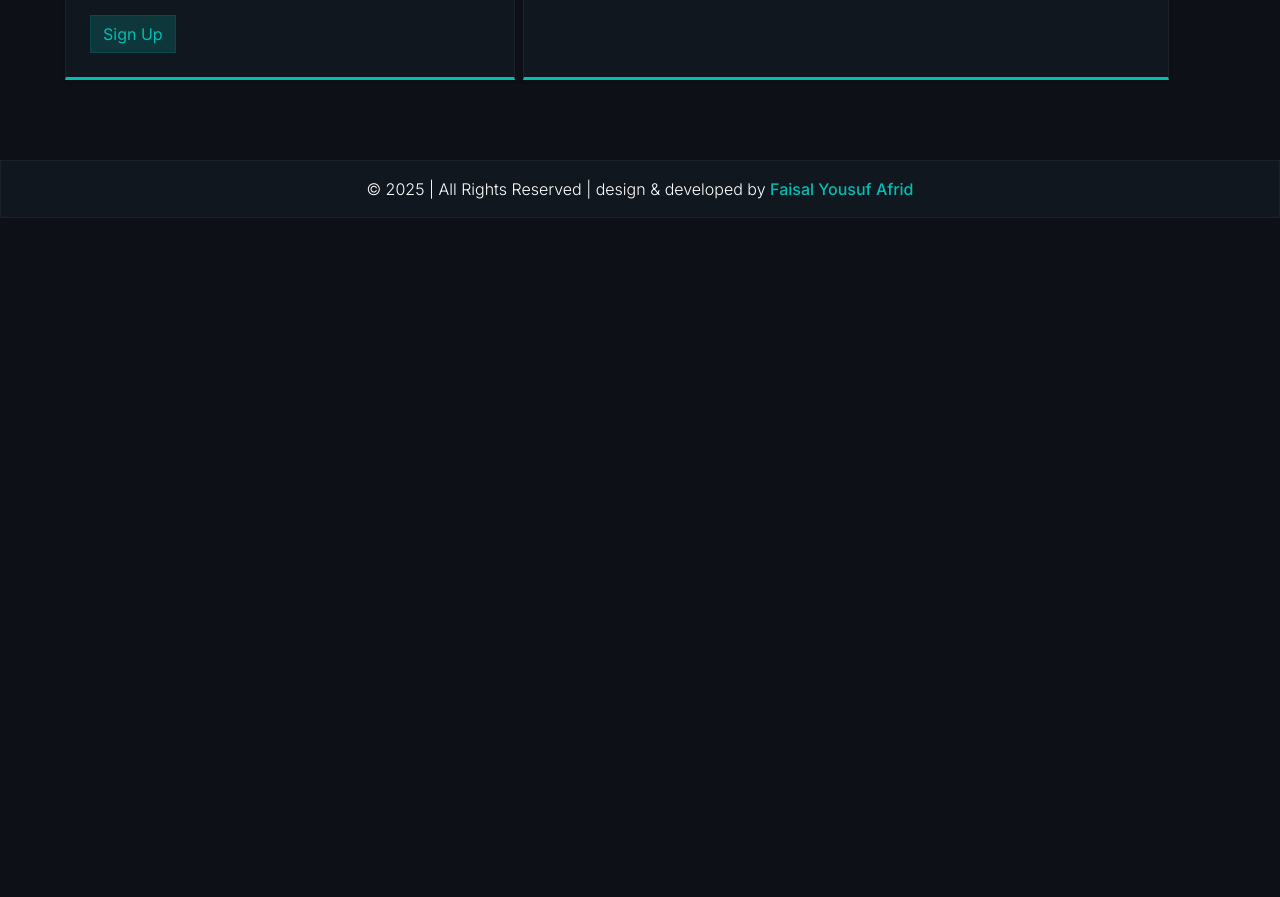
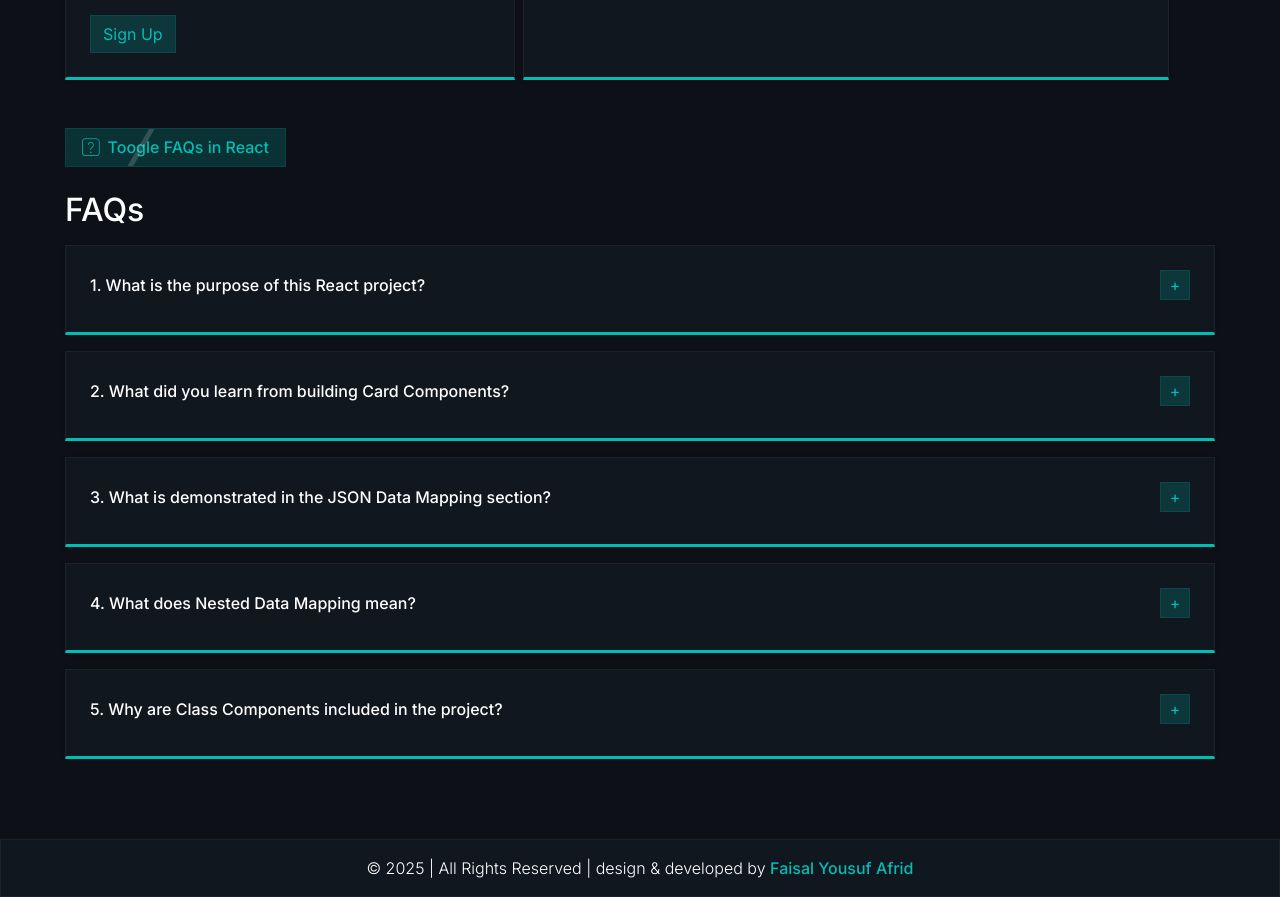
Before and after one commit to Afrid2004/React-App, a React (Vite) app: page / in a window 1280 px wide. Shown: the part 6240-7137 px from the top of the page. Before the commit the page ends 6458 px from the top, so only its background shows below. Built offline with nearby package versions, Linux system fonts and the light colour scheme; some icons are missing.

Commit message:
faqs toggler added

```diff
--- a/src/App.css
+++ b/src/App.css
@@ -479,6 +479,22 @@ p>i {
     transform: scale(1.2);
 }
 
+.show {
+    animation: fade-in 1.2s cubic-bezier(0.390, 0.575, 0.565, 1.000) both;
+}
+
+@keyframes fade-in {
+    0% {
+        opacity: 0;
+    }
+
+    100% {
+        opacity: 1;
+    }
+}
+
+
+
 /*====================responsive css========================*/
 
 @media (min-width:400px) {
--- a/src/App.jsx
+++ b/src/App.jsx
@@ -13,6 +13,7 @@ import EventhandlerOnchange from "./components/eventhandler-onchange";
 import StateLifting from "./components/State_Lifting/home";
 import FormFormik from "./components/form-formik";
 import Main from "./components/Form_Validation/main";
+import FAQsMain from "./components/FAQs/main";
 
 
 var name, heading, cardbody;
@@ -316,6 +317,21 @@ function App() {
                 </div>
               </div>
             </div>
+
+            {/* Toogle FAQs in React */}
+            <div className="form-formik-div custom">
+              <div>
+                <div className="category">
+                  <p>
+                    <i class="fi fi-tr-question-square"></i> Toogle FAQs in React
+                  </p>
+                </div>
+
+                <div>
+                  <FAQsMain />
+                </div>
+              </div>
+            </div>
           </div>
         </div>
 
--- /dev/null
+++ b/src/components/FAQs/data.jsx
@@ -0,0 +1,66 @@
+import { v4 as uuidv4 } from "uuid"
+export const FaqsData = [
+  {
+    id: uuidv4(),
+    title: "1. What is the purpose of this React project?",
+    desc: {
+      para: "This project brings together everything you are learning in React—components, props, state, mapping, class components, Formik, Yup, state lifting, event handling—and showcases them in one complete, practical website.",
+    }
+  },
+  {
+    id: uuidv4(),
+    title: "2. What did you learn from building Card Components?",
+    desc: {
+      para: "Through different card examples, you learned:",
+      list: [
+        {
+          listdata: "How to pass props"
+        },
+        {
+          listdata: "How to use destructuring"
+        },
+        {
+          listdata: "Reusable component creation"
+        },
+        {
+          listdata: "Displaying repeated content"
+        },
+        {
+          listdata: "Mapping unlimited data into components"
+        }
+      ]
+    }
+  },
+  {
+    id: uuidv4(),
+    title: "3. What is demonstrated in the JSON Data Mapping section?",
+    desc: {
+      para: "You learned how to map unlimited JSON data into card components.This is important for real-life applications where data comes from APIs and needs to be displayed dynamically.",
+    }
+  },
+  {
+    id: uuidv4(),
+    title: "4. What does Nested Data Mapping mean?",
+    desc: {
+      para: "Nested data means objects containing arrays or other objects inside them.In this project, you practiced using multiple map() loops to display nested structures in a clean, organized UI.",
+    }
+  },
+  {
+    id: uuidv4(),
+    title: "5. Why are Class Components included in the project?",
+    desc: {
+      para: "Even though modern React mostly uses functional components, class components are added to help you understand:",
+      list: [
+        {
+          listdata: "render();"
+        },
+        {
+          listdata: "this.props"
+        },
+        {
+          listdata: "this.state"
+        }
+      ]
+    }
+  },
+]
--- /dev/null
+++ b/src/components/FAQs/faq.jsx
@@ -0,0 +1,26 @@
+import React, { useState } from 'react';
+import { v4 as uuidv4 } from 'uuid'
+
+const Faq = ({ title, desc }) => {
+  const [toggle, setToggle] = useState(false);
+  return (
+    <div className='card mb-3 toggle-card'>
+      <div onClick={() => { setToggle(!toggle) }} className='d-flex align-items-center justify-content-between p-0 mb-2'>
+        <h6 className='mb-0'>{title}</h6>
+        <button className='btn btn-info d-flex justify-content-center align-items-center' style={{ width: "30px", height: "30px" }}>{toggle ? "-" : "+"}</button>
+      </div>
+      {toggle && (
+        <div className={toggle ? "show" : ""}>
+          <p>{desc.para}</p>
+          <ul className='mt-2'>
+            {desc.list && desc.list.map(data => (
+              <li className='mb-2' key={uuidv4()}>{data.listdata}</li>
+            ))}
+          </ul>
+        </div>
+      )}
+    </div>
+  )
+}
+
+export default Faq
--- /dev/null
+++ b/src/components/FAQs/faqs.jsx
@@ -0,0 +1,13 @@
+import React from 'react';
+import { FaqsData } from './data';
+import Faq from './faq';
+
+const Faqs = () => {
+  return (
+    <div>
+      {FaqsData.map(data => <Faq key={data.id} {...data} />)}
+    </div>
+  )
+}
+
+export default Faqs
--- /dev/null
+++ b/src/components/FAQs/main.jsx
@@ -0,0 +1,15 @@
+import React from 'react';
+import Faqs from './faqs';
+
+const FAQsMain = () => {
+  return (
+    <div>
+      <h2 className='mb-3'>FAQs</h2>
+      <div>
+        <Faqs />
+      </div>
+    </div>
+  )
+}
+
+export default FAQsMain
```
